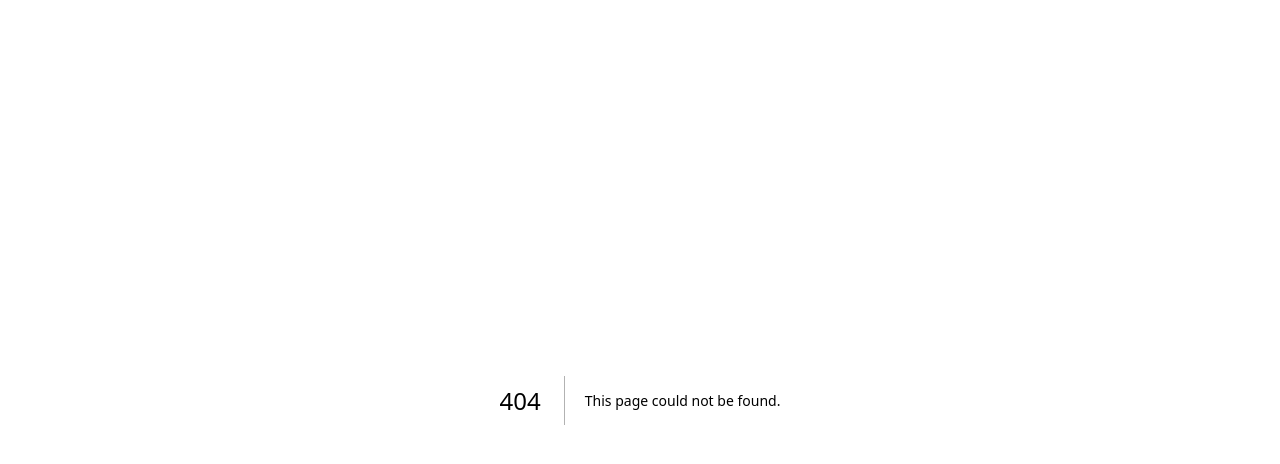
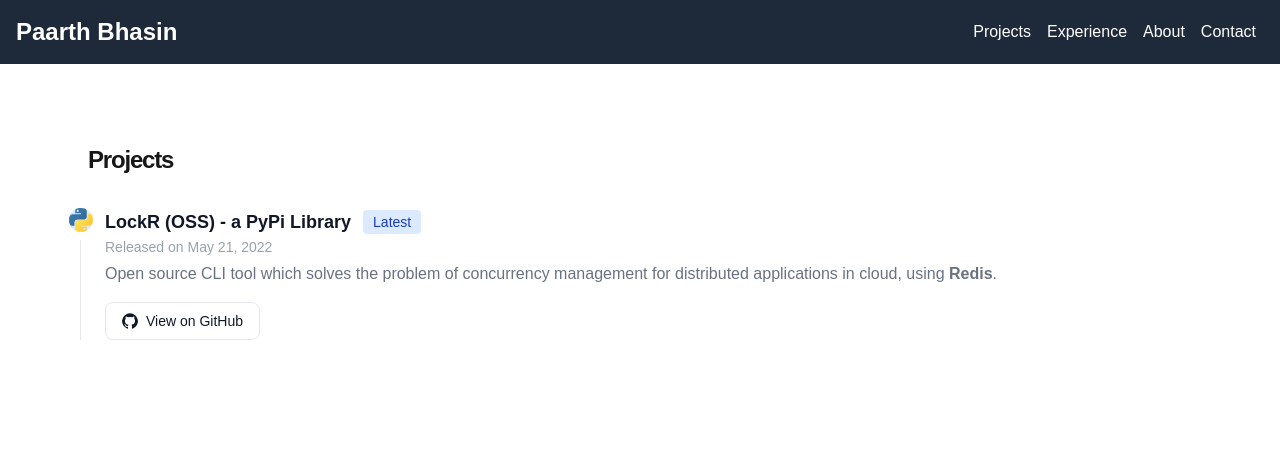
Before and after one commit to PaarthB/portfolio, a Next.js app: page /projects in a window 1280 px wide. Before the commit this address had no page. Shown: the top 464 px of the page. Built offline with nearby package versions, Linux system fonts and the light colour scheme.

Commit message:
first working version

```diff
--- /dev/null
+++ b/src/app/projects/page.tsx
@@ -0,0 +1,38 @@
+import { Navbar } from "../components/navbar"
+
+export default function Experience() {
+    return (
+        <main>
+            <Navbar />
+            <section className="p-20">
+                <h1 className="mb-8 text-2xl font-semibold tracking-tighter flex px-2">
+                Projects{" "}
+                </h1>
+                <ol className="relative border-s border-gray-200 dark:border-gray-700">
+                    <li className="mb-10 ms-6">
+                        <span className="absolute flex items-center justify-center w-6 h-6 bg-blue-100 rounded-full -start-3 ring-8 ring-white">
+                            <svg width="40px" height="40px" viewBox="0 0 256 256" version="1.1" xmlns="http://www.w3.org/2000/svg" preserveAspectRatio="xMidYMid">
+                                <defs>
+                                    <linearGradient x1="12.959%" y1="12.039%" x2="79.639%" y2="78.201%" id="a"><stop stop-color="#387EB8" offset="0%"/><stop stop-color="#366994" offset="100%"/>
+                                    </linearGradient>
+                                    <linearGradient x1="19.128%" y1="20.579%" x2="90.742%" y2="88.429%" id="b"><stop stop-color="#FFE052" offset="0%"/><stop stop-color="#FFC331" offset="100%"/>
+                                    </linearGradient>
+                                </defs>
+                                <path d="M126.916.072c-64.832 0-60.784 28.115-60.784 28.115l.072 29.128h61.868v8.745H41.631S.145 61.355.145 126.77c0 65.417 36.21 63.097 36.21 63.097h21.61v-30.356s-1.165-36.21 35.632-36.21h61.362s34.475.557 34.475-33.319V33.97S194.67.072 126.916.072zM92.802 19.66a11.12 11.12 0 0 1 11.13 11.13 11.12 11.12 0 0 1-11.13 11.13 11.12 11.12 0 0 1-11.13-11.13 11.12 11.12 0 0 1 11.13-11.13z" fill="url(#a)"/><path d="M128.757 254.126c64.832 0 60.784-28.115 60.784-28.115l-.072-29.127H127.6v-8.745h86.441s41.486 4.705 41.486-60.712c0-65.416-36.21-63.096-36.21-63.096h-21.61v30.355s1.165 36.21-35.632 36.21h-61.362s-34.475-.557-34.475 33.32v56.013s-5.235 33.897 62.518 33.897zm34.114-19.586a11.12 11.12 0 0 1-11.13-11.13 11.12 11.12 0 0 1 11.13-11.131 11.12 11.12 0 0 1 11.13 11.13 11.12 11.12 0 0 1-11.13 11.13z" fill="url(#b)"/>
+                            </svg>
+                        </span>
+                        <h3 className="flex items-center mb-1 text-lg font-semibold text-gray-900 dark:text-white">LockR (OSS) - a PyPi Library <span className="bg-blue-100 text-blue-800 text-sm font-medium me-2 px-2.5 py-0.5 rounded-sm dark:bg-blue-900 dark:text-blue-300 ms-3">Latest</span></h3>
+                        <time className="block mb-2 text-sm font-normal leading-none text-gray-400 dark:text-gray-500">Released on May 21, 2022</time>
+                        <p className="mb-4 text-base font-normal text-gray-500 dark:text-gray-400">Open source CLI tool which solves the problem of concurrency management for distributed applications in cloud, using <b>Redis</b>.</p>
+                        <a href="https://github.com/PaarthB/LockR" className="inline-flex items-center px-4 py-2 text-sm font-medium text-gray-900 bg-white border border-gray-200 rounded-lg hover:bg-gray-100 hover:text-blue-700 focus:z-10 focus:ring-4 focus:outline-none focus:ring-gray-100 focus:text-blue-700 dark:bg-gray-800 dark:text-gray-400 dark:border-gray-600 dark:hover:text-white dark:hover:bg-gray-700 dark:focus:ring-gray-700" target="_blank">
+                        <svg className="w-4 h-4 me-2" aria-hidden="true" xmlns="http://www.w3.org/2000/svg" fill="currentColor" viewBox="0 0 20 20">
+                            <path fill-rule="evenodd" d="M10 .333A9.911 9.911 0 0 0 6.866 19.65c.5.092.678-.215.678-.477 0-.237-.01-1.017-.014-1.845-2.757.6-3.338-1.169-3.338-1.169a2.627 2.627 0 0 0-1.1-1.451c-.9-.615.07-.6.07-.6a2.084 2.084 0 0 1 1.518 1.021 2.11 2.11 0 0 0 2.884.823c.044-.503.268-.973.63-1.325-2.2-.25-4.516-1.1-4.516-4.9A3.832 3.832 0 0 1 4.7 7.068a3.56 3.56 0 0 1 .095-2.623s.832-.266 2.726 1.016a9.409 9.409 0 0 1 4.962 0c1.89-1.282 2.717-1.016 2.717-1.016.366.83.402 1.768.1 2.623a3.827 3.827 0 0 1 1.02 2.659c0 3.807-2.319 4.644-4.525 4.889a2.366 2.366 0 0 1 .673 1.834c0 1.326-.012 2.394-.012 2.72 0 .263.18.572.681.475A9.911 9.911 0 0 0 10 .333Z" clip-rule="evenodd"/>
+                        </svg> View on GitHub
+                        </a>
+                    </li>
+                </ol>
+            </section>
+
+        </main>
+    )
+}
```
Also changed, not shown: public/avatars/me.jpg (added), 1 other file (tests, documents, lock files or other folders).
